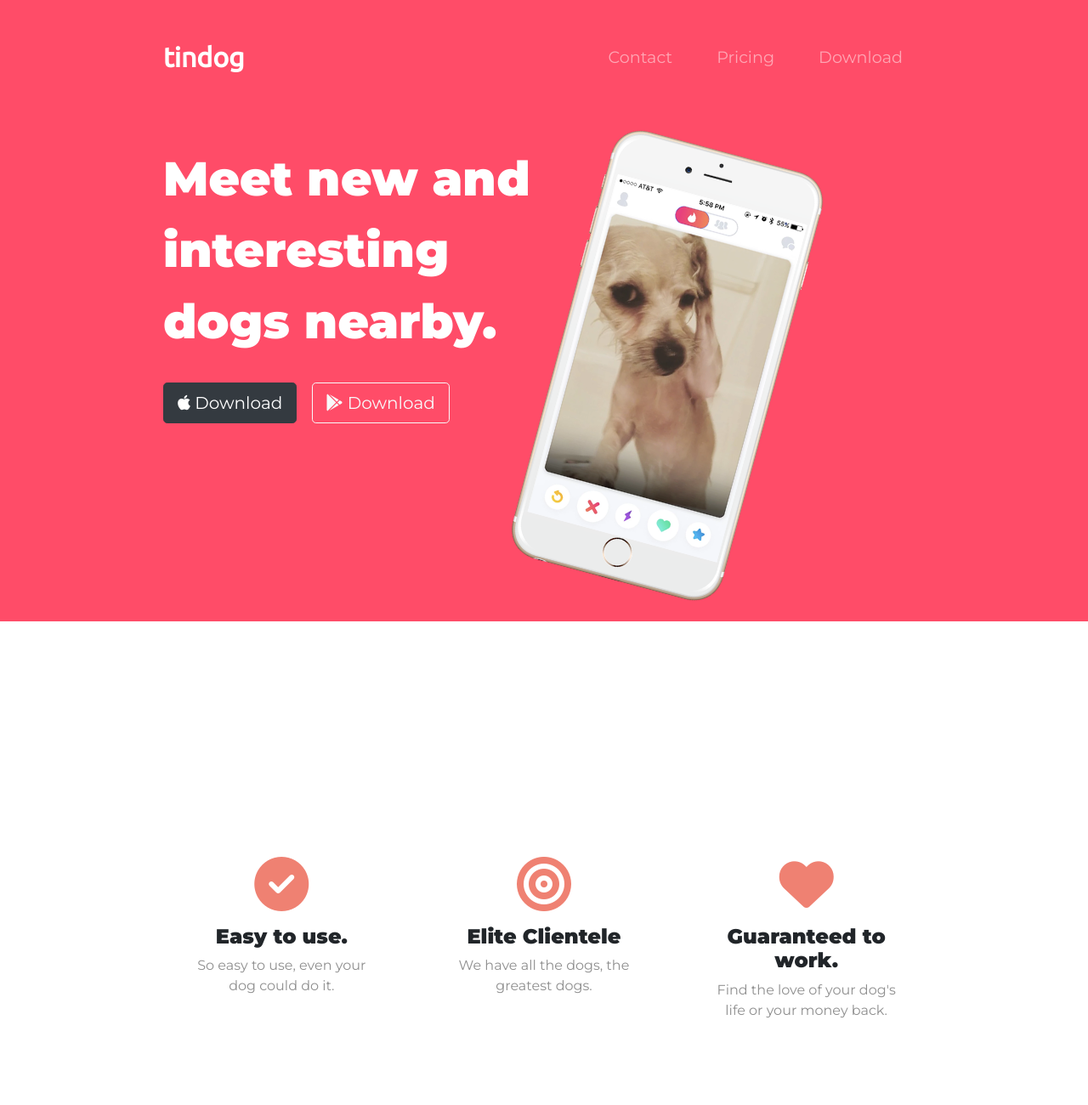
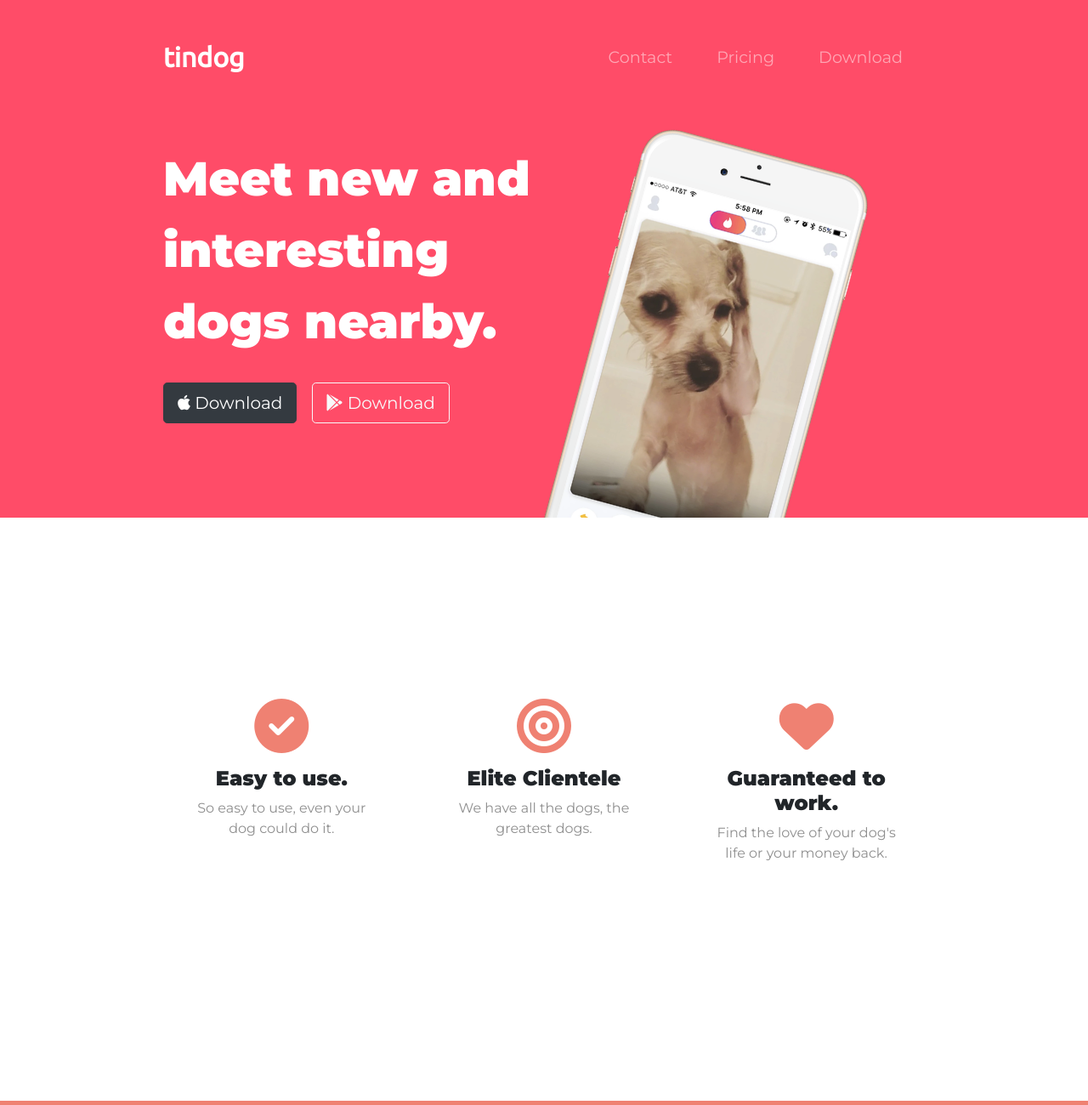
Before and after one commit to MyWebApplication-Linus/TinDog, a plain HTML site: page index.html in a window 1280 px wide. Shown: the top 1300 px of the page at 85% size. Drawn offline with nearby package versions, Linux system fonts and the light colour scheme.

```diff
--- a/css/styles.css
+++ b/css/styles.css
@@ -16,16 +16,24 @@
 }
 
 .container-fluid{
-    padding: 3% 15%;
+    padding: 3% 15% 7%;
 }
 #features{
-    padding-top: 15%;
-    padding-bottom: 15%;
+    padding-top: 10%;
+    padding-bottom: 10%;
+    position: relative;
+    z-index: 1;
+    background-color: white;
 }
 
 .features-icon{
     color: #ef8172;
     margin-bottom: 1rem;
+}
+
+.title-image{
+    position: absolute;
+    right: 30%;
 }
 
 i.features-icon:hover{
```
